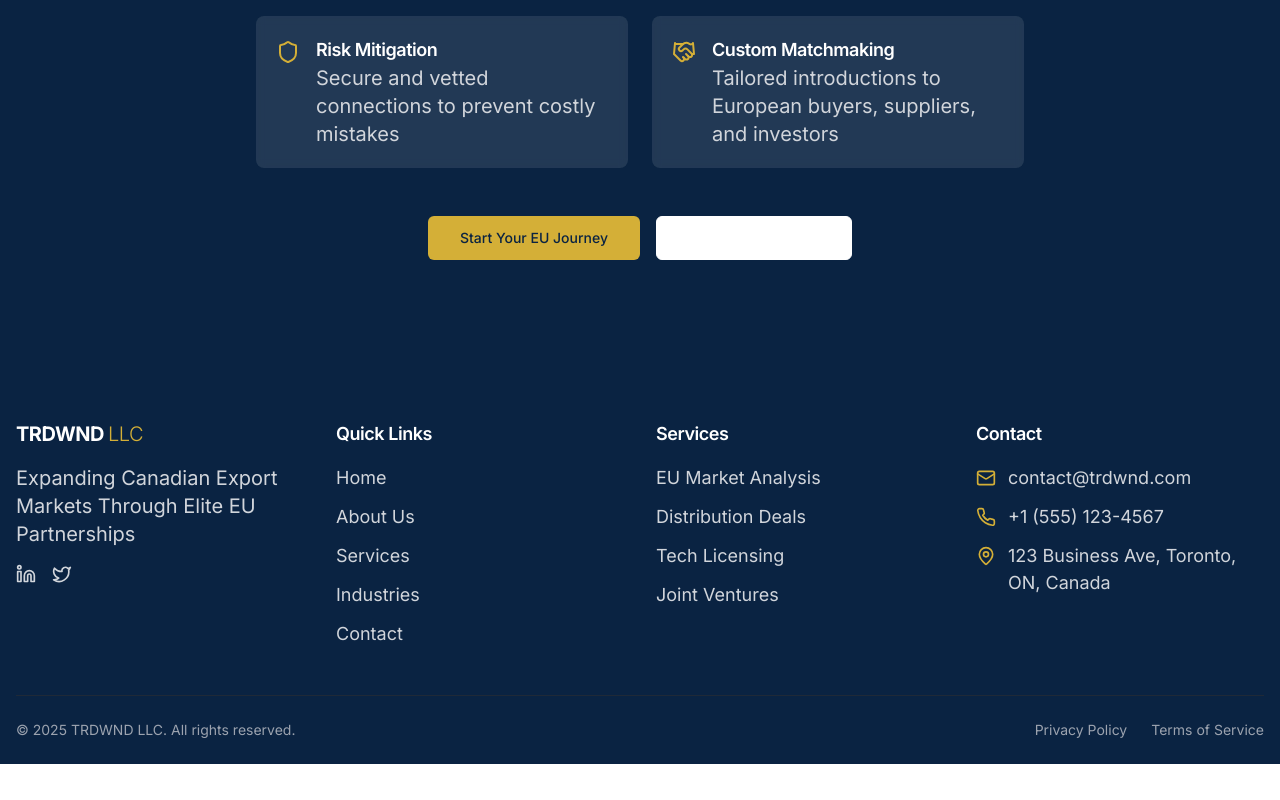
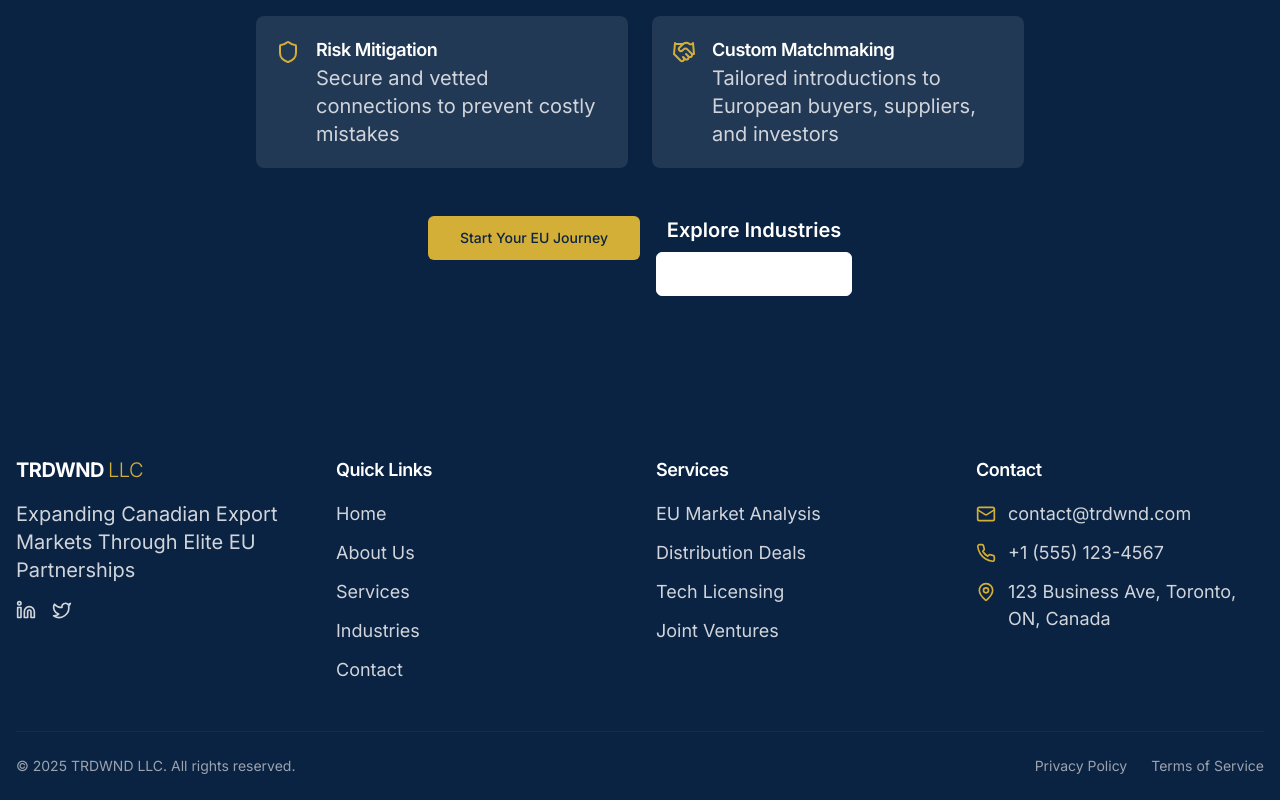
Before and after one commit to xadcampaign/trdwnd-connect, a React (Vite) app: page /services in a window 1280 px wide. Shown: the part 7542-8342 px from the top of the page. Before the commit the page ends 8306 px from the top, so only its background shows below. Built offline with nearby package versions, Linux system fonts and the light colour scheme.

Commit message:
Add text above button
Add "Explore Industries" text above the button in the ServicesPage.

```diff
--- a/src/pages/ServicesPage.tsx
+++ b/src/pages/ServicesPage.tsx
@@ -495,6 +495,8 @@ const ServicesPage = () => {
             <Button asChild size="lg" className="bg-trdwnd-gold hover:bg-trdwnd-gold/90 text-trdwnd-navy font-medium">
               <Link to="/contact">Start Your EU Journey</Link>
             </Button>
+            <div className="flex flex-col items-center">
+              <p className="text-white font-semibold mb-2">Explore Industries</p>
               <Button
                 asChild
                 variant="static"
@@ -506,6 +508,7 @@ const ServicesPage = () => {
               </Button>
             </div>
           </div>
+        </div>
       </Section>
     </main>
   );
```
Lines whose indentation alone changed are shown as unchanged.
